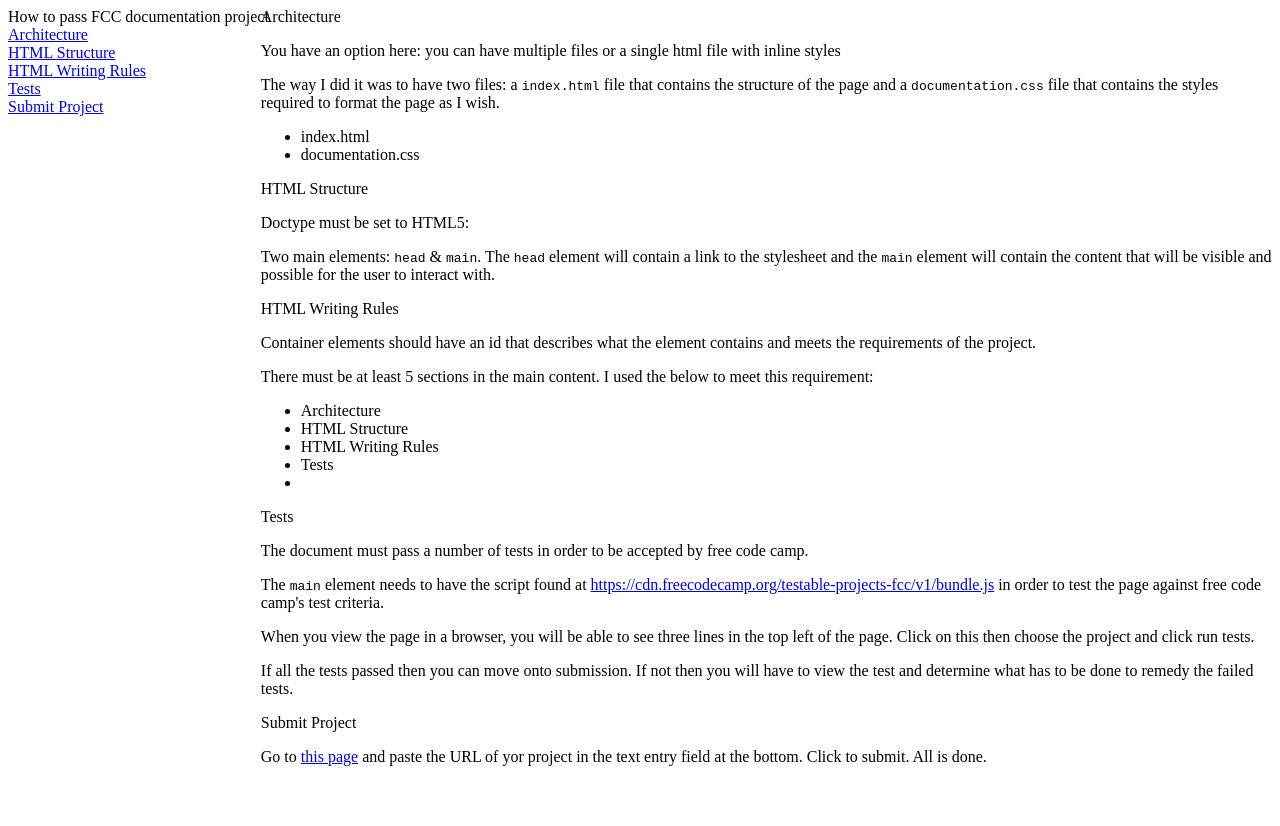
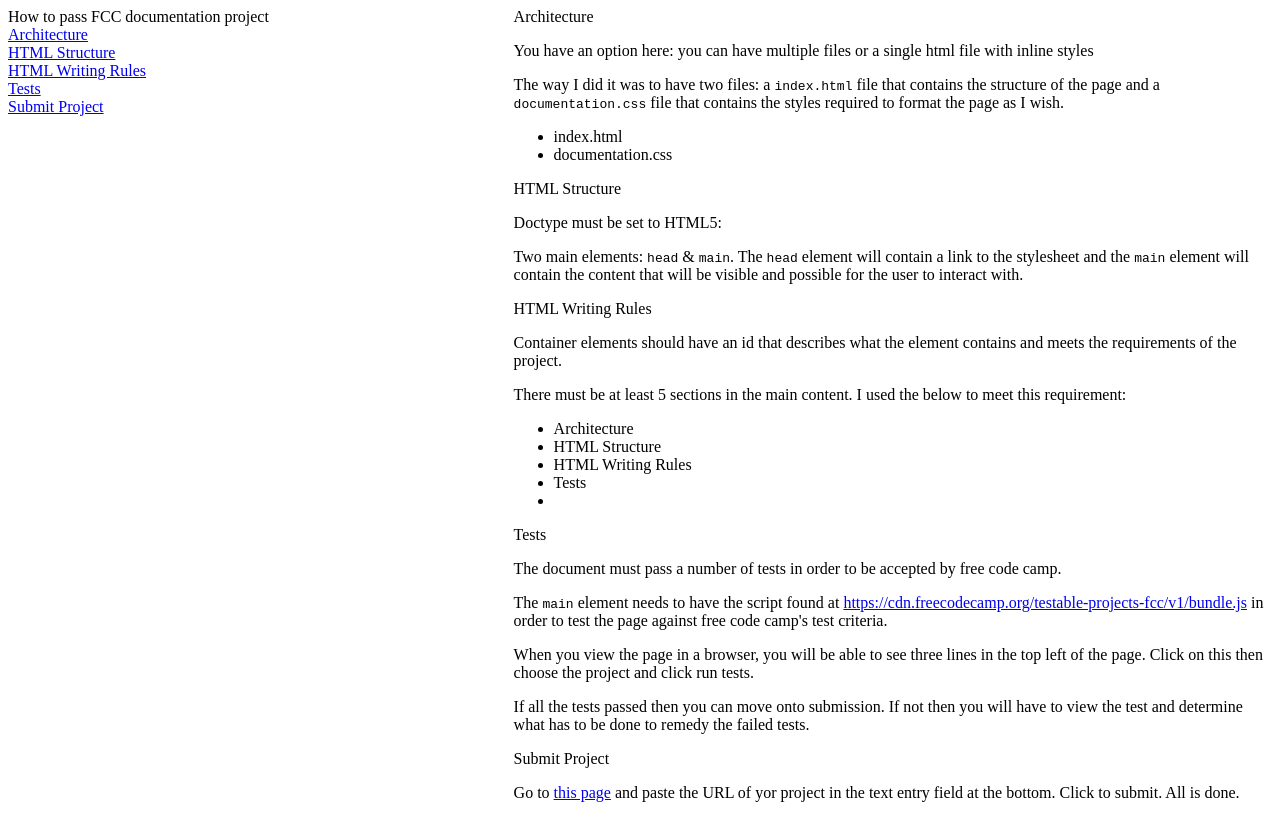
Before and after one commit to harryabd/fccDocumentation, a plain HTML site: page index.html in a window 1280 px wide. Before the commit the page ends 800 px from the top, so only its background shows below. Drawn offline with Linux system fonts and the light colour scheme.

Commit message:
update margin

```diff
--- a/documentation.css
+++ b/documentation.css
@@ -9,6 +9,6 @@
     }
     #main-content {
         display: block;
-        margin-left: 20%;
+        margin-left: 40%;
     }
 }
```
